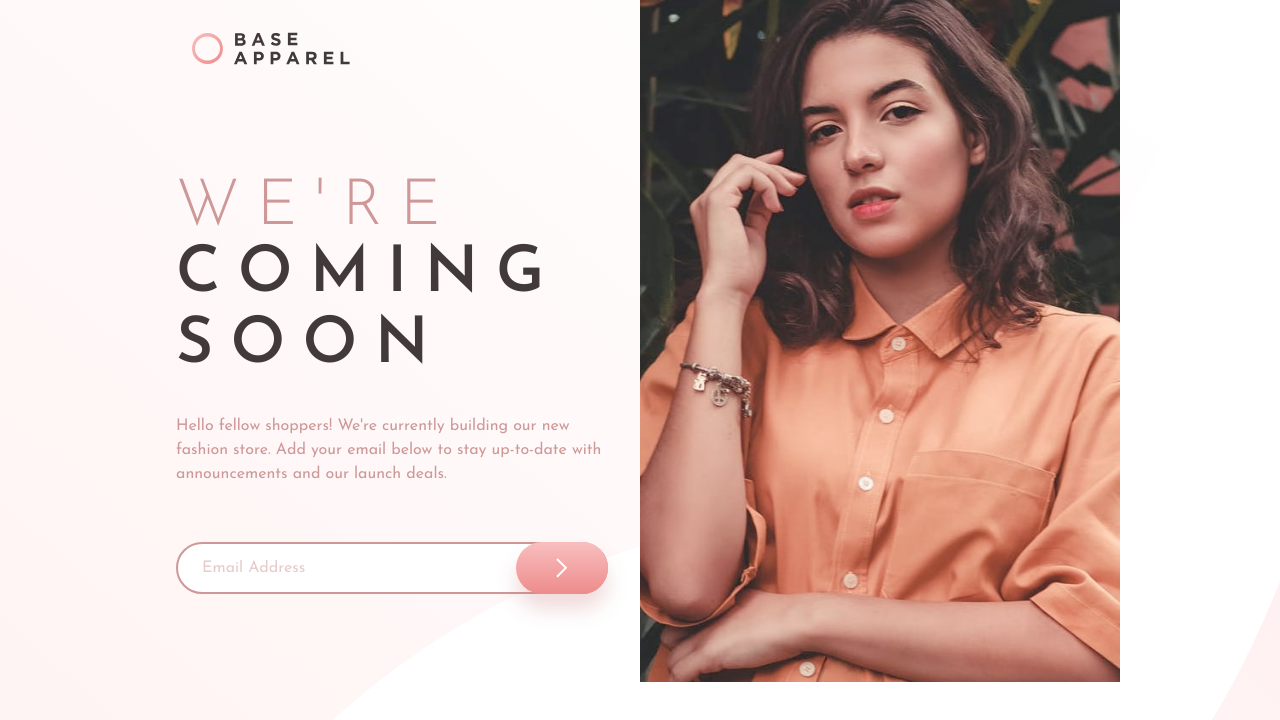
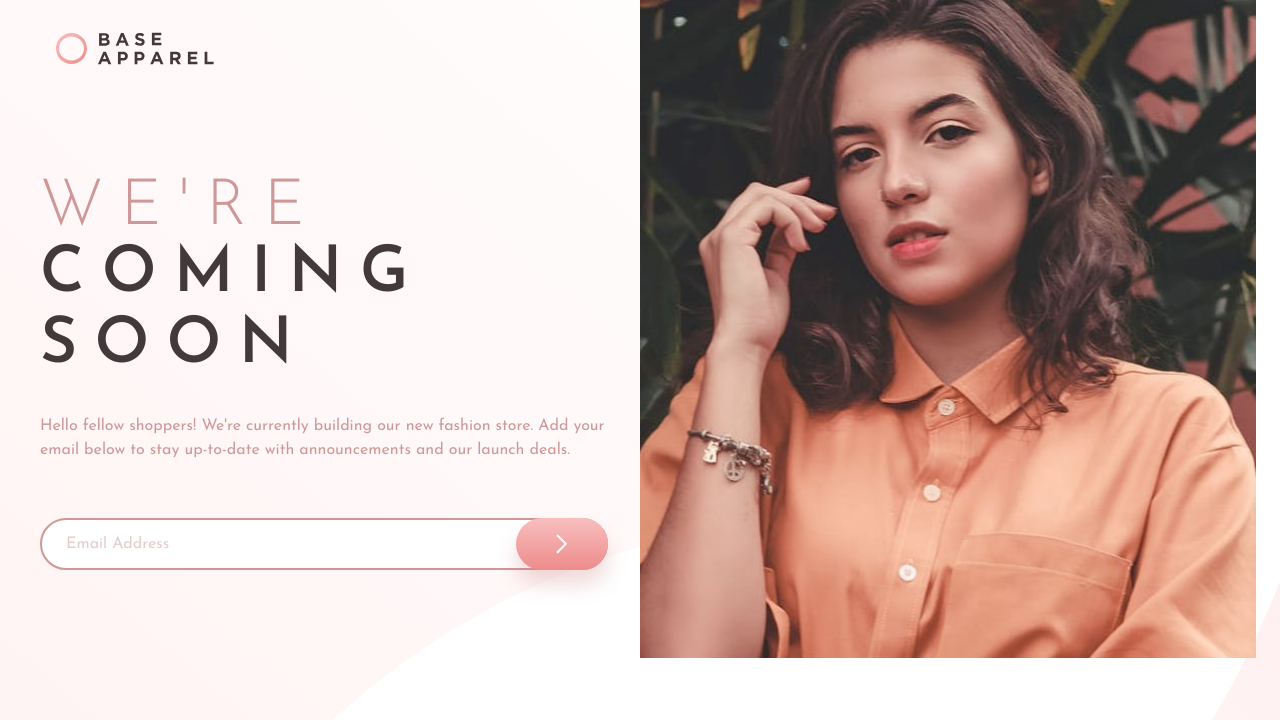
Before and after one commit to mehdias63/Base-apparel-coming-soon-master, a React (Vite) app: page / in a window 1280 px wide. Shown: the top 720 px of the page. Built offline with nearby package versions, Linux system fonts and the light colour scheme.

Commit message:
update email and app

```diff
--- a/src/App.jsx
+++ b/src/App.jsx
@@ -4,12 +4,12 @@ import EmailForm from "./components/EmailForm";
 function App() {
   return (
     <main className="flex min-h-screen flex-col items-center  bg-[url(/images/bg-pattern-desktop.svg)] bg-no-repeat bg-cover ">
-      <div className="grid md:grid-cols-2 font-josef max-w-[60rem]">
+      <div className="grid md:grid-cols-2 font-josef max-w-[90rem] md:px-6">
         <div className="p-8 md:col-start-1 md:row-start-1 ">
           <img src="/images/logo.svg" alt="logo" />
         </div>
         <div className="bg-[url(/images/hero-mobile.jpg)] w-full min-h-[20rem] sm:min-h-[25rem] bg-no-repeat bg-cover md:bg-[url(/images/hero-desktop.jpg)] md:col-start-2 md:row-start-1 mx-auto"></div>
-        <div className="flex flex-col items-center md:items-start py-8 md:col-start-1 md:row-start-1 md:pt-44 md:px-[1rem] mb-8  ">
+        <div className="flex flex-col items-center md:items-start py-8 md:col-start-1 md:row-start-1 md:pt-44 md:px-[1rem] mb-8 text-center md:text-left">
           <h1 className="text-[2.5rem] md:text-[4rem] leading-[2.625rem] md:leading-[4.4375rem] tracking-[0.67656rem] md:tracking-[1.08256rem] font-semibold text-black mb-4">
             <span className="block font-light md:leading-[4rem] text-light-pink">
               WE'RE
--- a/src/components/EmailForm.jsx
+++ b/src/components/EmailForm.jsx
@@ -24,7 +24,8 @@ function EmailForm() {
   };
 
   const isValidEmail = (email) => {
-    const regex = /^[^\s@]+@[^\s@]+\.[^\s@]+$/;
+    const regex =
+      /^(([^<>()\[\]\\.,;:\s@"]+(\.[^<>()\[\]\\.,;:\s@"]+)*)|(".+"))@(([^<>()[\]\\.,;:\s@"]+\.)+[^<>()[\]\\.,;:\s@"]{2,})$/i;
     return regex.test(email);
   };
 
```
